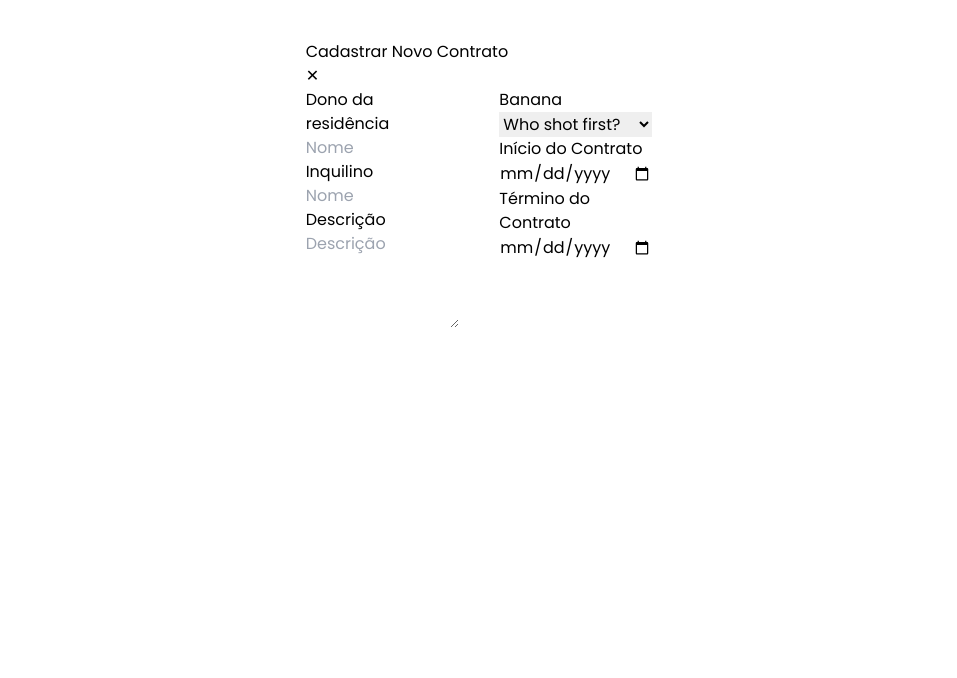
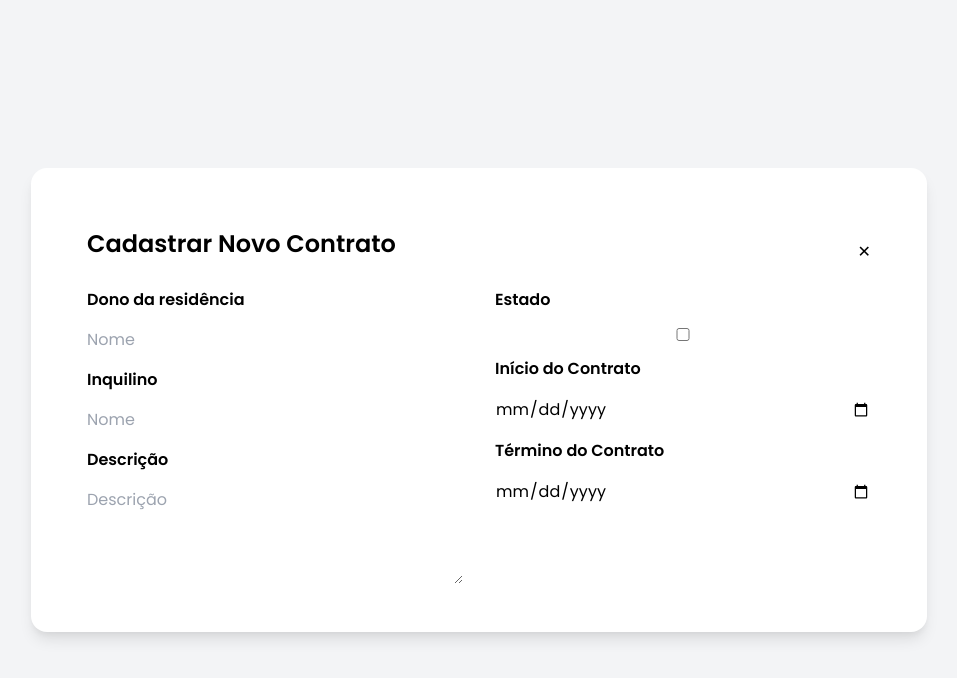
Before and after one commit to jonasmouradev/ImobSystem, a React (Vite) app in the folder vite-project/: page /newContract in a window 1280 px wide. Shown: the top 678 px of the page, without its empty margins (161-1118 px from the left). Built offline with nearby package versions, Linux system fonts and the light colour scheme; the HTML template or start-up script is replaced by a standard one.

Commit message:
Formulário de cadastro
Adicionei outros campos no formulário de cadastro de contratos.

```diff
--- a/vite-project/src/components/FormNewContract.jsx
+++ b/vite-project/src/components/FormNewContract.jsx
@@ -1,65 +1,173 @@
 export default function FormNewContract() {
   return (
-    <div className="flex h-full w-full justify-center items-center">
-      <div className="h-2/3 w-1/3 p-10 bg-white rounded-xl flex justify-center">
-        <form method="dialog">
-          <h1>Cadastrar Novo Contrato</h1>
+    <div className="flex h-screen w-full justify-center items-center bg-gray-100">
+      <div className="h-auto w-full max-w-4xl p-10 bg-white rounded-xl shadow-lg">
+        <div className="h-96 overflow-y-auto p-4"> {/* Ajuste aqui */}
+          <form>
+            <div className="flex justify-between items-center mb-6">
+              <h1 className="text-2xl font-bold">Cadastrar Novo Contrato</h1>
               <button className="btn btn-sm btn-circle btn-ghost">✕</button>
-          <label className="form-control flex flex-row gap-10">
-            <div>
-              <div className="label">
+            </div>
+            <div className="grid grid-cols-2 gap-8">
+              <div className="flex flex-col gap-4">
+                <label className="label">
                   <span className="label-text">Dono da residência</span>
-              </div>
+                </label>
                 <input
                   type="text"
                   placeholder="Nome"
-                className="input input-bordered w-full max-w-xs"
+                  className="input input-bordered w-full"
                 />
-              <div className="label">
+                <label className="label">
                   <span className="label-text">Inquilino</span>
-              </div>
+                </label>
                 <input
                   type="text"
                   placeholder="Nome"
-                className="input input-bordered w-full max-w-xs"
+                  className="input input-bordered w-full"
                 />
-              <div className="label">
+                <label className="label">
                   <span className="label-text">Descrição</span>
-              </div>
+                </label>
                 <textarea
                   placeholder="Descrição"
-                className="textarea textarea-bordered w-full max-w-xs"
+                  className="textarea textarea-bordered w-full"
                   rows={4}
                 />
+                <label className="label">
+                  <span className="label-text">Valor do Contrato</span>
+                </label>
+                <input
+                  type="number"
+                  placeholder="Valor"
+                  className="input input-bordered w-full"
+                />
+                <label className="label">
+                  <span className="label-text">Número de Parcelas</span>
+                </label>
+                <input
+                  type="number"
+                  placeholder="Parcelas"
+                  className="input input-bordered w-full"
+                />
               </div>
-            <div>
-              <div className="label">
-                <span className="label-text">Banana</span>
-              </div>
-              <select className="select select-bordered w-full max-w-xs">
-                <option disabled selected>
-                  Who shot first?
-                </option>
-                <option>Han Solo</option>
-                <option>Greedo</option>
-              </select>
-              <div className="label">
+              <div className="flex flex-col gap-4">
+                <label className="label">
+                  <span className="label-text">Estado</span>
+                </label>
+                <input
+                  type="checkbox"
+                  className="toggle toggle-primary"
+                />
+                <label className="label">
                   <span className="label-text">Início do Contrato</span>
-              </div>
+                </label>
                 <input
                   type="date"
-                className="input input-bordered w-full max-w-xs"
+                  className="input input-bordered w-full"
                 />
-              <div className="label">
+                <label className="label">
                   <span className="label-text">Término do Contrato</span>
-              </div>
+                </label>
                 <input
                   type="date"
-                className="input input-bordered w-full max-w-xs"
+                  className="input input-bordered w-full"
+                />
+                {/* <label className="label">
+                  <span className="label-text">Período do Acordo</span>
+                </label>
+                <input
+                  type="date"
+                  className="input input-bordered w-full"
+                />
+                <label className="label">
+                  <span className="label-text">Data Final do Acordo</span>
+                </label>
+                <input
+                  type="date"
+                  className="input input-bordered w-full"
+                /> */}
+              </div>
+            </div>
+            <div className="flex flex-col gap-4 mt-6">
+              <h2 className="text-xl font-semibold">Casa</h2>
+              <label className="label">
+                <span className="label-text">Endereço</span>
+              </label>
+              <input
+                type="text"
+                placeholder="Endereço"
+                className="input input-bordered w-full"
+              />
+              <label className="label">
+                <span className="label-text">Quartos</span>
+              </label>
+              <input
+                type="number"
+                placeholder="Quartos"
+                className="input input-bordered w-full"
+              />
+              <label className="label">
+                <span className="label-text">Tipo</span>
+              </label>
+              <input
+                type="text"
+                placeholder="Tipo"
+                className="input input-bordered w-full"
+              />
+              <label className="label">
+                <span className="label-text">CEP</span>
+              </label>
+              <input
+                type="text"
+                placeholder="CEP"
+                className="input input-bordered w-full"
+              />
+              <label className="label">
+                <span className="label-text">User ID</span>
+              </label>
+              <input
+                type="number"
+                placeholder="User ID"
+                className="input input-bordered w-full"
+              />
+              <h2 className="text-xl font-semibold">Utilizador</h2>
+              <label className="label">
+                <span className="label-text">Nome</span>
+              </label>
+              <input
+                type="text"
+                placeholder="Nome"
+                className="input input-bordered w-full"
+              />
+              <label className="label">
+                <span className="label-text">Email</span>
+              </label>
+              <input
+                type="email"
+                placeholder="Email"
+                className="input input-bordered w-full"
+              />
+              <label className="label">
+                <span className="label-text">Senha</span>
+              </label>
+              <input
+                type="password"
+                placeholder="Senha"
+                className="input input-bordered w-full"
+              />
+              <label className="label">
+                <span className="label-text">Idade</span>
+              </label>
+              <input
+                type="number"
+                placeholder="Idade"
+                className="input input-bordered w-full"
               />
             </div>
-          </label>
+            <button type="submit" className="btn btn-primary mt-6">Salvar</button>
           </form>
+        </div>
       </div>
     </div>
   );
--- a/vite-project/src/index.css
+++ b/vite-project/src/index.css
@@ -205,3 +205,75 @@
   transform: scale(1.1);
   transition: transform 0.15s ease-in-out;
 }
+
+.form-container {
+  max-height: 24rem; /* ou qualquer valor desejado */
+  overflow-y: auto;
+  padding: 1rem;
+}
+
+.input, .textarea {
+  width: 100%;
+}
+
+.label-text {
+  font-weight: bold;
+}
+
+.btn {
+  margin-top: 1rem;
+}
+
+.flex {
+  display: flex;
+}
+
+.h-full {
+  height: 100%;
+}
+
+.w-full {
+  width: 100%;
+}
+
+.h-2/3 {
+  height: 66.666667%;
+}
+
+.w-2/3 {
+  width: 66.666667%;
+}
+
+.p-10 {
+  padding: 2.5rem;
+}
+
+.bg-white {
+  background-color: white;
+}
+
+.rounded-xl {
+  border-radius: 1rem;
+}
+
+.justify-center {
+  justify-content: center;
+}
+
+.items-center {
+  align-items: center;
+}
+
+.btn-circle {
+  border-radius: 50%;
+}
+
+.btn-ghost {
+  background: none;
+  border: none;
+  box-shadow: none;
+}
+
+.toggle-primary {
+  background-color: #3490dc;
+}
```
Lines whose indentation alone changed are shown as unchanged.
